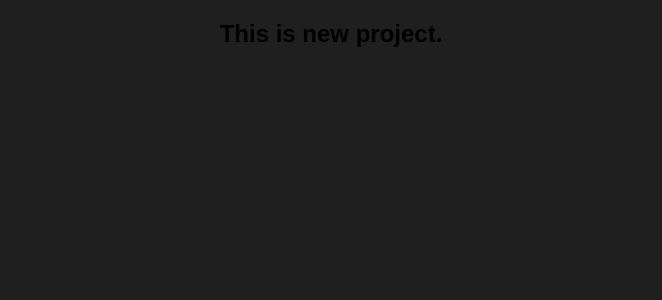
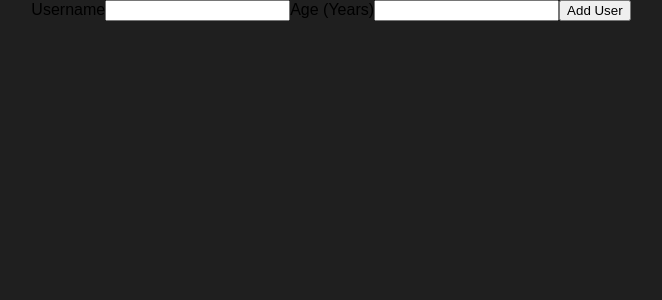
Before and after one commit to mdraselmiah95/React-Complete-Guide, a React (Create React App) app in the folder practice-project/practice-project-one/: page / in a window 1280 px wide. Shown: the top 300 px of the page, without its empty margins (309-971 px from the left). Built offline with nearby package versions, Linux system fonts and the light colour scheme.

Commit message:
WIP on Practical project one

```diff
--- a/practice-project/practice-project-one/src/App.js
+++ b/practice-project/practice-project-one/src/App.js
@@ -1,9 +1,10 @@
 import "./App.css";
+import AddUser from "./components/Users/AddUser";
 
 function App() {
   return (
     <div className="App">
-      <h2>This is new project.</h2>
+      <AddUser />
     </div>
   );
 }
--- /dev/null
+++ b/practice-project/practice-project-one/src/components/Users/AddUser.js
@@ -0,0 +1,18 @@
+import React from "react";
+
+const AddUser = () => {
+  const addUserHandler = (e) => {
+    e.preventDefault();
+  };
+  return (
+    <form onSubmit={addUserHandler}>
+      <label htmlFor="username">Username</label>
+      <input id="username" type="text" />
+      <label htmlFor="age">Age (Years)</label>
+      <input id="age" type="number" />
+      <button type="submit">Add User</button>
+    </form>
+  );
+};
+
+export default AddUser;
```
Also changed, not shown: 1 other file (tests, documents, lock files or other folders).
